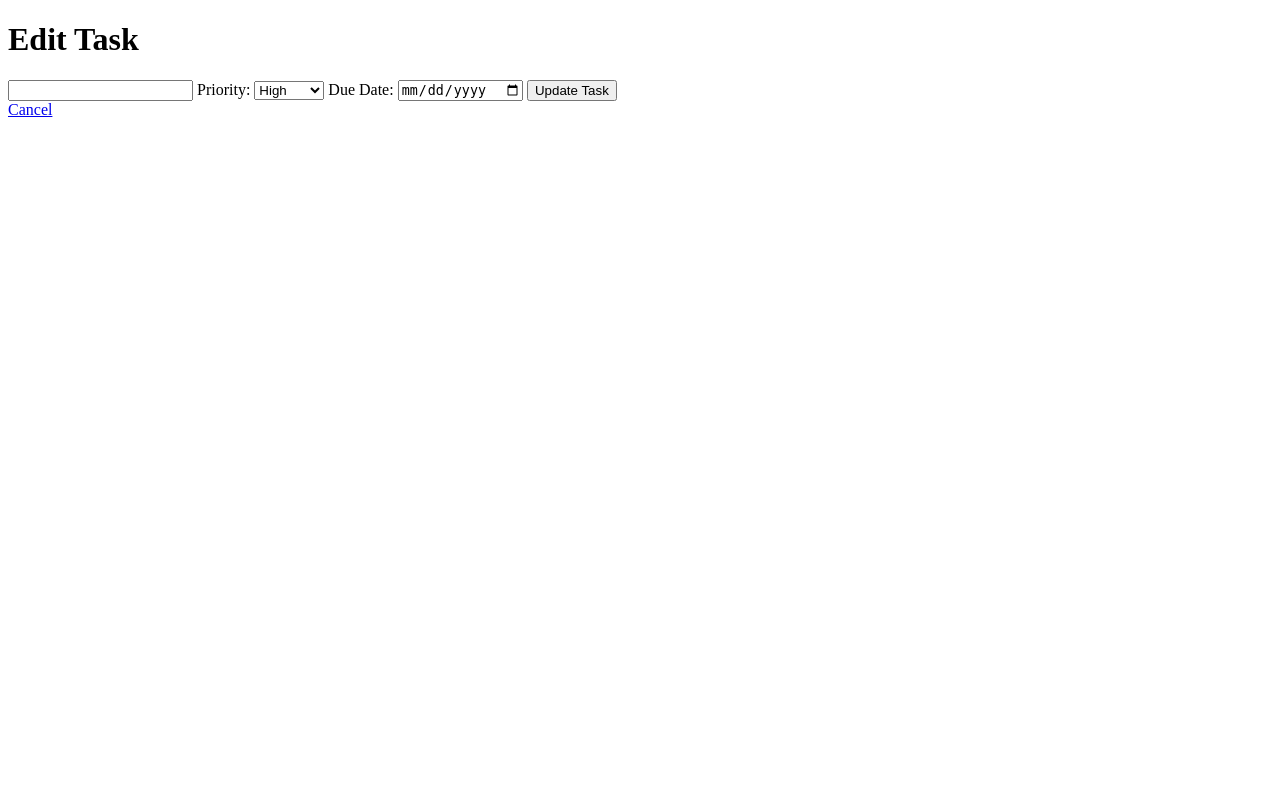
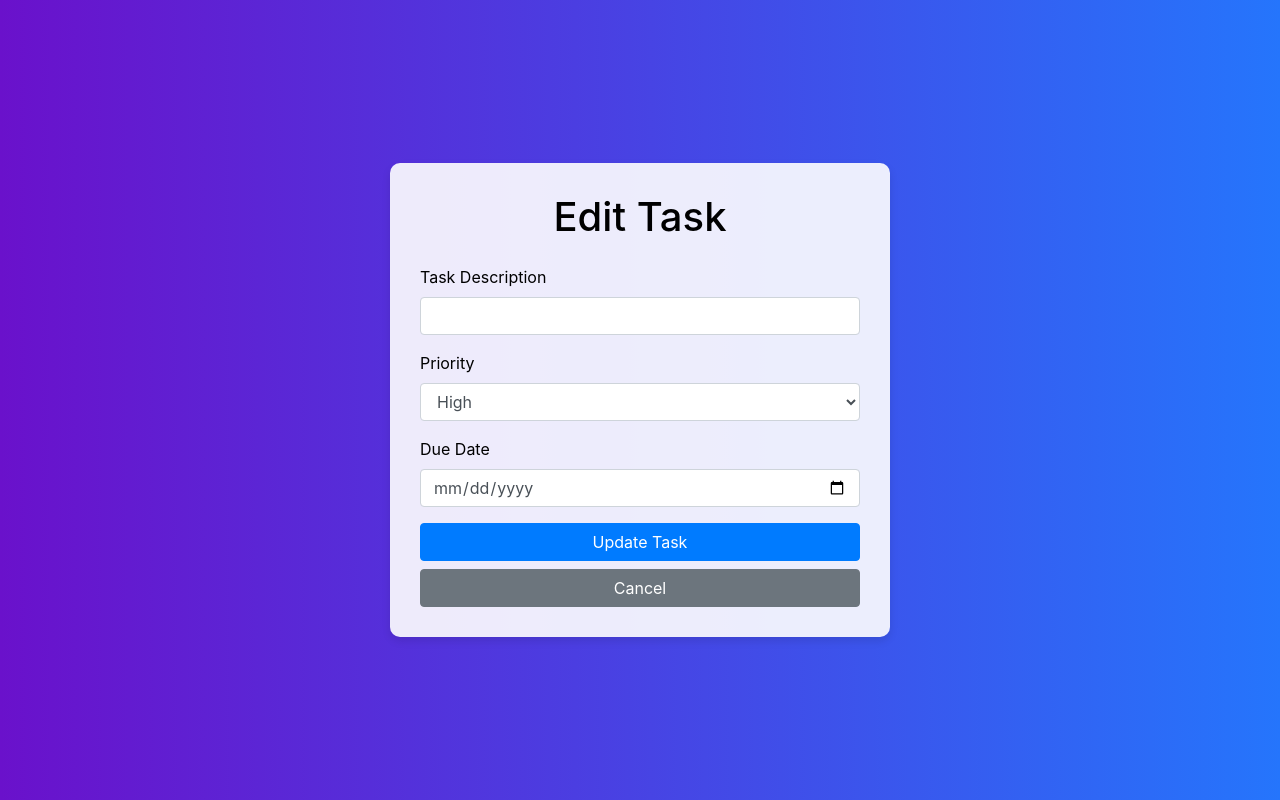
Before and after one commit to sofiajenn1fer/personal_todolist, a Flask app: template templates/edit.html in a window 1280 px wide. Run offline with Flask 3, Linux system fonts and the light colour scheme; the template is opened without the code that fills it, so the values that code supplies are empty; some libraries are stand-ins or nearby versions.

Commit message:
reformatted edit page and corrected bugs

```diff
--- a/app.py
+++ b/app.py
@@ -41,18 +41,16 @@ def update_db():
 # displaying my tasks, through index
 @app.route('/')
 def index():
-    # storing today's date
-    today = datetime.today().date()
+    today = datetime.today().date()  # Get today's date
 
     with sqlite3.connect('todo.db') as conn:
         cursor = conn.cursor()
-        # ordering tasks by priority, then will focus on due date
         cursor.execute("""
             SELECT * FROM tasks
             ORDER BY
-                CASE
-                    WHEN due_date < ? AND status = 'Incomplete' THEN 1
-                    ELSE 2
+                CASE status
+                    WHEN 'Incomplete' THEN 1
+                    WHEN 'Complete' THEN 2
                 END,
                 CASE priority
                     WHEN 'High' THEN 1
@@ -60,10 +58,10 @@ def index():
                     WHEN 'Low' THEN 3
                 END,
                 due_date ASC
-        """, (today,))
+        """)
         tasks = cursor.fetchall()
 
-    # checking if tasks are overdue
+    # Check if tasks are overdue
     task_list = []
     for task in tasks:
         task_dict = {
@@ -72,19 +70,17 @@ def index():
             'status': task[2],
             'priority': task[3],
             'due_date': task[4],
-            'is_overdue': False
+            'is_overdue': False  # Default is not overdue
         }
-
-        if task[4]:
+        # Check if the task's due date is in the past
+        if task[4]:  # Ensure there is a due date
             task_due_date = datetime.strptime(task[4], '%Y-%m-%d').date()
-            if task_due_date < today and task[2] == 'Incomplete':
+            if task_due_date < today and task[2] == 'Incomplete':  # Only mark incomplete tasks as overdue
                 task_dict['is_overdue'] = True
 
         task_list.append(task_dict)
 
     return render_template('index.html', tasks=task_list)
-
-
 
 # function to add tasks
 @app.route('/add', methods=['POST'])
@@ -167,6 +163,13 @@ def edit_task(task_id):
         task = cursor.fetchone()
     return render_template('edit.html', task=task[0], priority=task[1], due_date=task[2], task_id=task_id)
 
+# mark task as uncomplete
+@app.route('/uncomplete/<int:task_id>')
+def uncomplete_task(task_id):
+    with sqlite3.connect('todo.db') as conn:
+        conn.execute("UPDATE tasks SET status = ? WHERE id = ?", ('Incomplete', task_id))
+        conn.commit()
+    return redirect(url_for('index'))
 
 if __name__ == '__main__':
     init_db()
--- a/templates/edit.html
+++ b/templates/edit.html
@@ -4,36 +4,74 @@
     <meta charset="UTF-8">
     <meta name="viewport" content="width=device-width, initial-scale=1.0">
     <title>Edit Task</title>
+    <link href="https://stackpath.bootstrapcdn.com/bootstrap/4.5.2/css/bootstrap.min.css" rel="stylesheet">
+
+    <style>
+        body {
+            background: linear-gradient(to right, #6a11cb, #2575fc);
+            min-height: 100vh;
+            display: flex;
+            justify-content: center;
+            align-items: center;
+            color: black;
+        }
+
+        .container {
+            background: rgba(255, 255, 255, 0.9);
+            padding: 30px;
+            border-radius: 10px;
+            box-shadow: 0 4px 8px rgba(0, 0, 0, 0.1);
+            max-width: 500px;
+            width: 100%;
+        }
+
+        .overdue-alert {
+            color: darkred;
+            font-weight: bold;
+        }
+    </style>
 </head>
 <body>
-    <h1>Edit Task</h1>
+
+    <div class="container">
+        <h1 class="text-center mb-4">Edit Task</h1>
 
         {% with messages = get_flashed_messages() %}
             {% if messages %}
-            <ul>
+                <div class="alert alert-warning">
                     {% for message in messages %}
-                    <li style="color: red;">{{ message }}</li>
+                        <p>{{ message }}</p>
                     {% endfor %}
-            </ul>
+                </div>
             {% endif %}
         {% endwith %}
 
         <form action="/edit/{{ task_id }}" method="POST">
-        <input type="text" name="task" value="{{ task }}" required>
+            <div class="form-group">
+                <label for="task">Task Description</label>
+                <input type="text" name="task" class="form-control" id="task" value="{{ task }}" required>
+            </div>
 
-        <label for="priority">Priority:</label>
-        <select name="priority" id="priority" required>
+            <div class="form-group">
+                <label for="priority">Priority</label>
+                <select name="priority" id="priority" class="form-control" required>
                     <option value="High" {% if priority == 'High' %} selected {% endif %}>High</option>
                     <option value="Medium" {% if priority == 'Medium' %} selected {% endif %}>Medium</option>
                     <option value="Low" {% if priority == 'Low' %} selected {% endif %}>Low</option>
                 </select>
+            </div>
 
-        <label for="due_date">Due Date:</label>
-        <input type="date" name="due_date" value="{{ due_date }}" required>
+            <div class="form-group">
+                <label for="due_date">Due Date</label>
+                <input type="date" name="due_date" class="form-control" id="due_date" value="{{ due_date }}" required>
+            </div>
 
-        <button type="submit">Update Task</button>
+            <button type="submit" class="btn btn-primary btn-block">Update Task</button>
+            <a href="/" class="btn btn-secondary btn-block">Cancel</a>
         </form>
+    </div>
 
-    <a href="/">Cancel</a>
+    <script src="https://code.jquery.com/jquery-3.5.1.slim.min.js"></script>
+    <script src="https://cdn.jsdelivr.net/npm/bootstrap@4.5.2/dist/js/bootstrap.bundle.min.js"></script>
 </body>
 </html>
--- a/templates/index.html
+++ b/templates/index.html
@@ -4,7 +4,6 @@
     <meta charset="UTF-8">
     <meta name="viewport" content="width=device-width, initial-scale=1.0">
     <title>To-Do List</title>
-
     <link href="https://stackpath.bootstrapcdn.com/bootstrap/4.5.2/css/bootstrap.min.css" rel="stylesheet">
 
     <style>
@@ -88,6 +87,8 @@
                     <div class="float-right">
                         {% if task.status == 'Incomplete' %}
                             <a href="/complete/{{ task.id }}" class="btn btn-sm btn-success">Mark Complete</a>
+                        {% else %}
+                            <a href="/uncomplete/{{ task.id }}" class="btn btn-sm btn-secondary">Unmark as Complete</a>
                         {% endif %}
                         <a href="/edit/{{ task.id }}" class="btn btn-sm btn-warning">Edit</a>
                         <a href="/delete/{{ task.id }}" class="btn btn-sm btn-danger">Delete</a>
```
Also changed, not shown: todo.db. Lines whose indentation alone changed are shown as unchanged.
